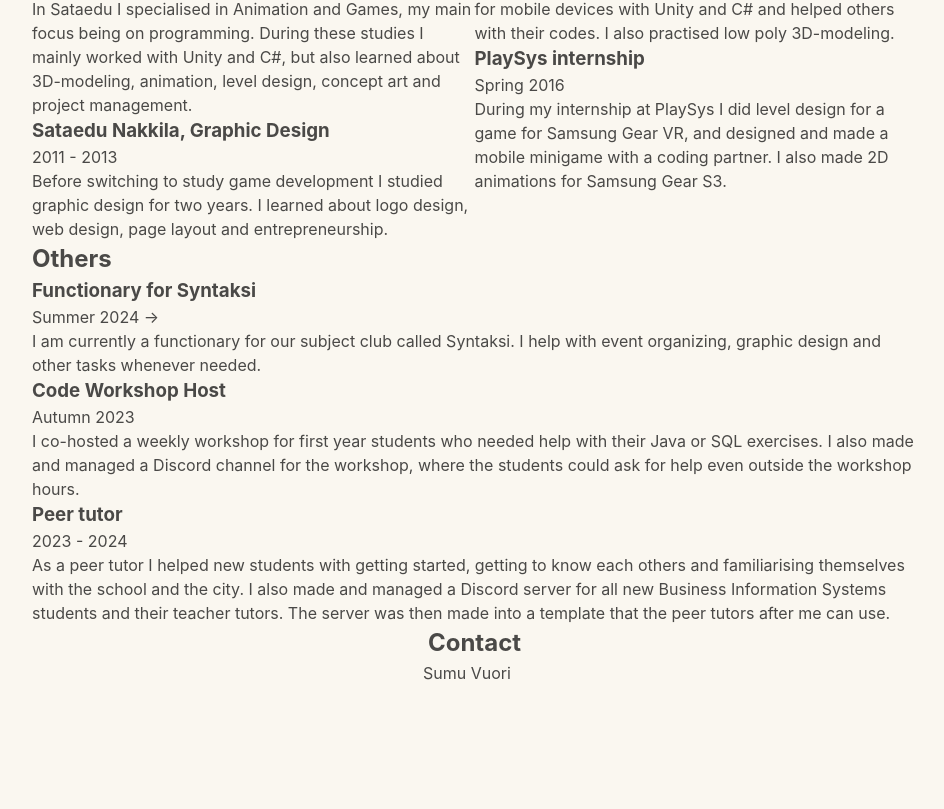
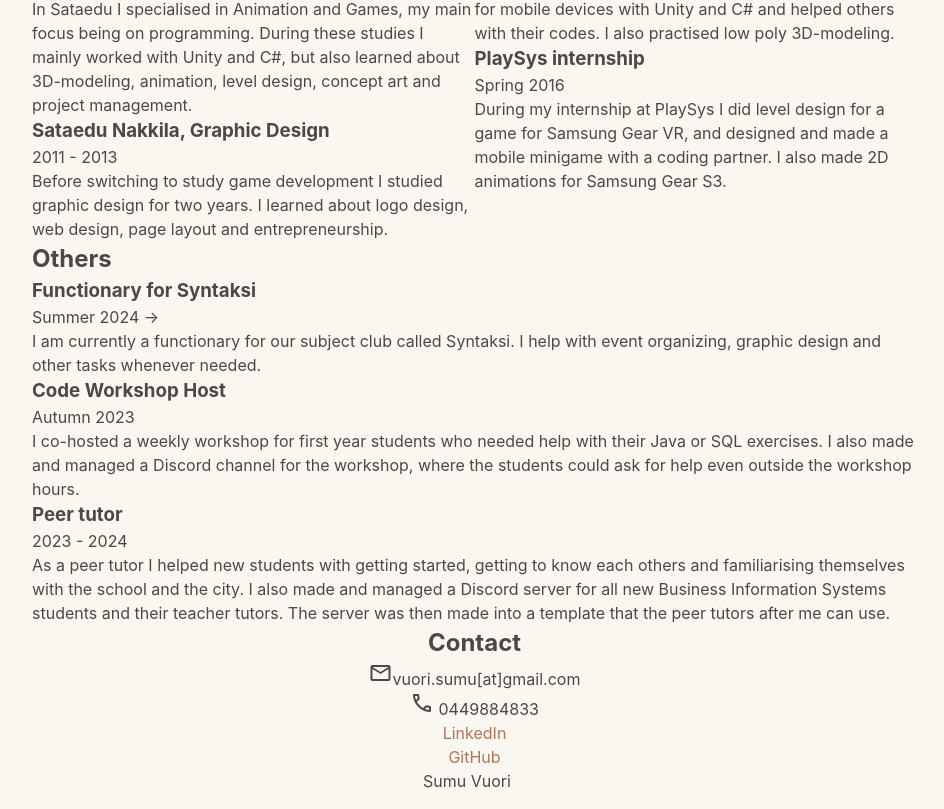
Before and after one commit to vuorisumu/portfolio, a React (Vite) app: page / in a window 1280 px wide. Shown: the part 1251-2060 px from the top of the page, without its empty margins (173-1117 px from the left). Before the commit the page ends 1952 px from the top, so only its background shows below. Built offline with nearby package versions, Linux system fonts and the light colour scheme.

Commit message:
feat: add contact information and socials

```diff
--- a/src/components/Contact.jsx
+++ b/src/components/Contact.jsx
@@ -6,6 +6,26 @@ function Contact() {
   return (
     <article id="contact">
       <h2>{t("contact")}</h2>
+      <p>
+        <span className="material-symbols-outlined">mail</span>
+        vuori.sumu[at]gmail.com
+      </p>
+      <p>
+        <span className="material-symbols-outlined">call</span> 0449884833
+      </p>
+      <p>
+        <a
+          href="https://www.linkedin.com/in/sumu-vuori-515aa92a1/"
+          target="_blank"
+        >
+          LinkedIn
+        </a>
+      </p>
+      <p>
+        <a href="https://github.com/vuorisumu" target="_blank">
+          GitHub
+        </a>
+      </p>
     </article>
   );
 }
```
